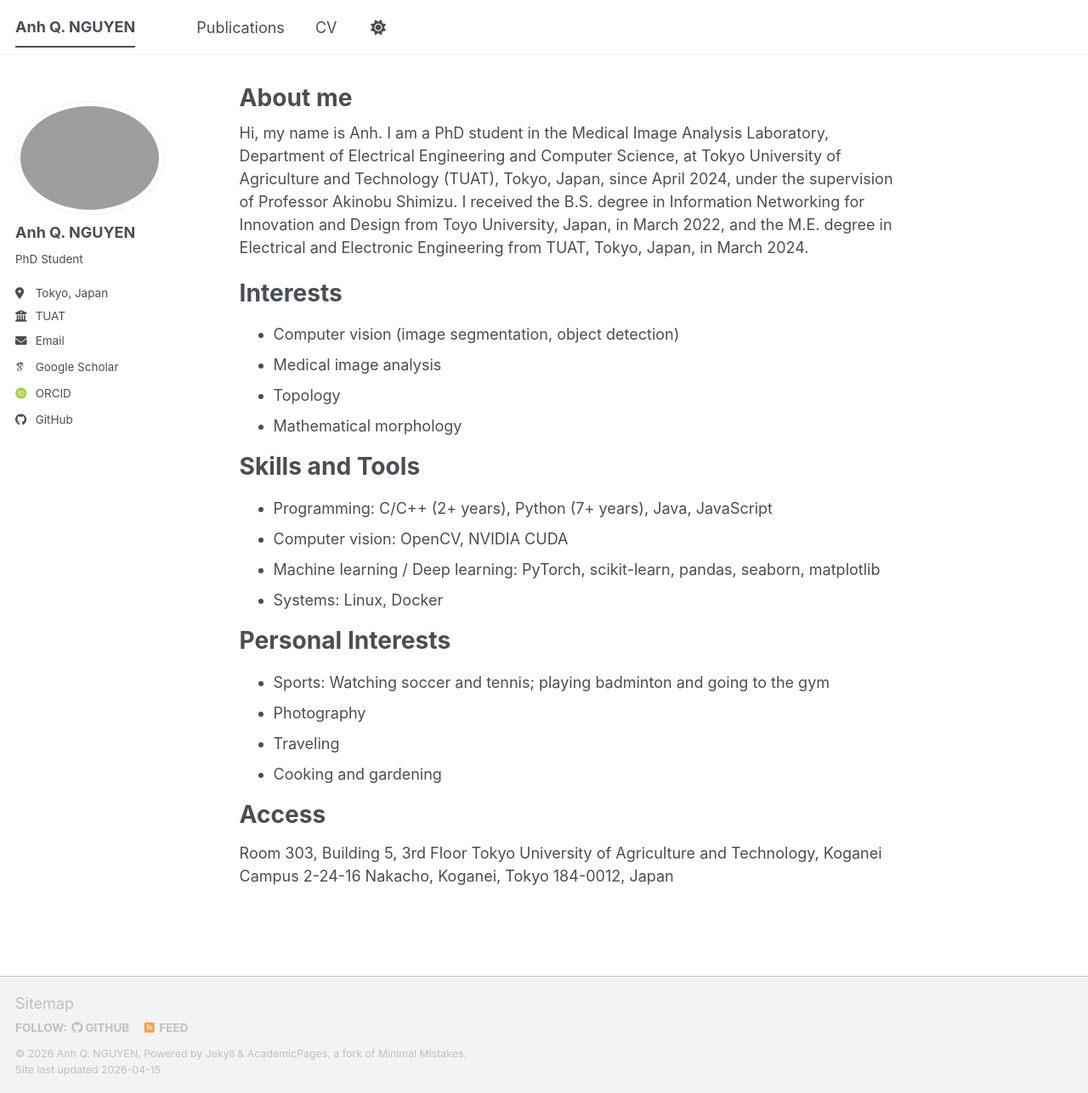
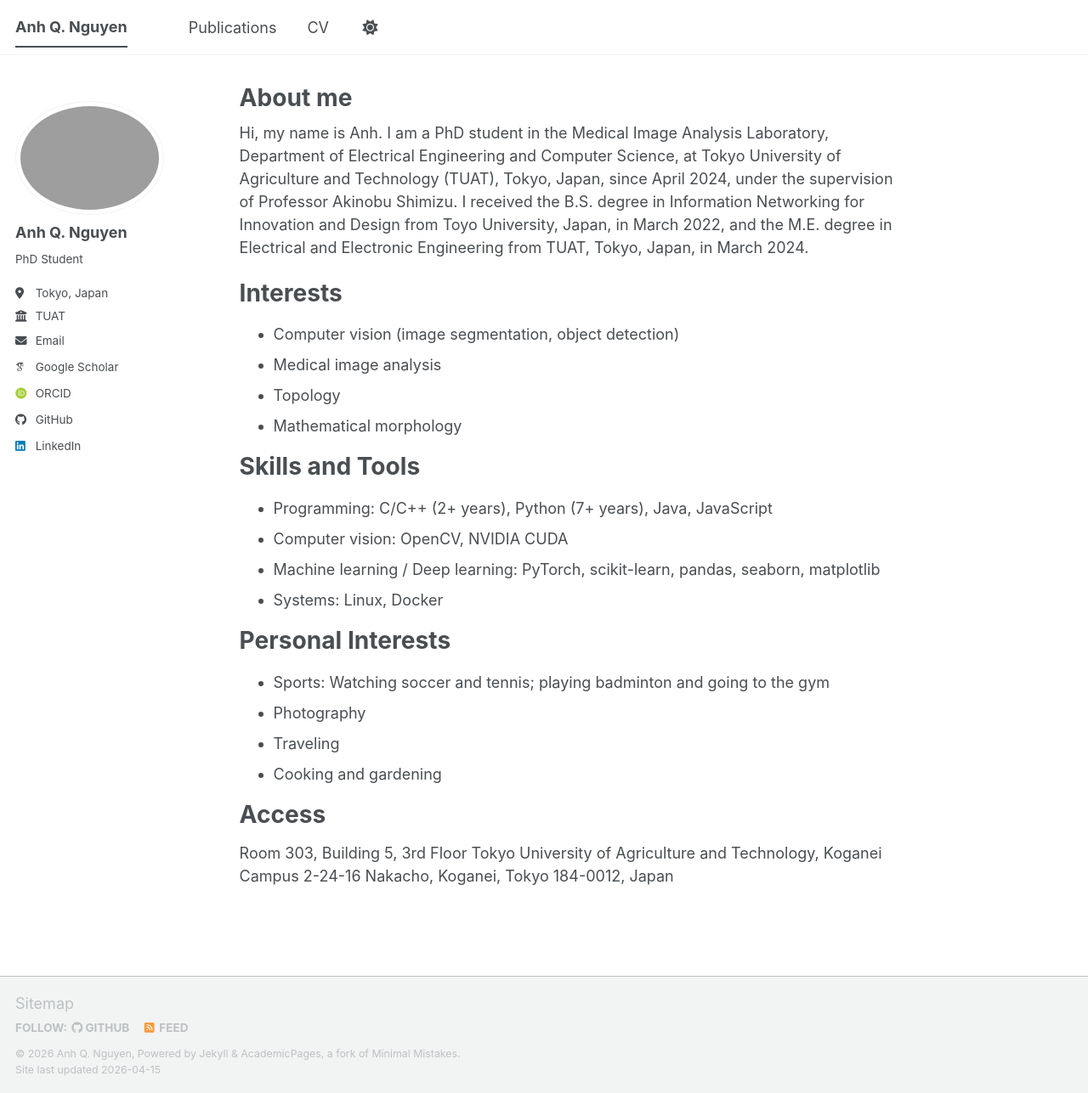
Before and after one commit to nguyenqanh/nguyenqanh.github.io, a Jekyll site: the page built from _pages/about.md, in a window 1280 px wide and 1287 px high. Shown: the whole window at 85% size. Built offline with Jekyll 4.4.1, drawn with Linux system fonts in a browser that asks for light colours; some web fonts are replaced; a script bundle is joined from its source files by our own code; library files that are not in the unit come from our copies.

Commit message:
Update _config.yml

```diff
--- a/_config.yml
+++ b/_config.yml
@@ -9,9 +9,9 @@
 # Basic Site Settings
 locale                   : "en-US"
 site_theme               : "default" # The available themes options are "default", "air", "sunrise", "mint", "dirt" and "contrast"
-title                    : "Anh Q. NGUYEN"
+title                    : "Anh Q. Nguyen"
 title_separator          : "-"
-name                     : &name "Anh Q. NGUYEN"
+name                     : &name "Anh Q. Nguyen"
 description              : &description "Your Name's academic portfolio"   # Update this with a general description of your site, this is the default if not overridden by a page
 url                      : https://nguyenqanh.github.io # The base hostname & protocol for your site e.g. "https://[your GitHub username].github.io",
                                                            # or if you already have some other page hosted on Github then use "https://[your GitHub username].github.io/[Your Repo Name]"
@@ -24,7 +24,7 @@ repository               : "nguyenqanh/nguyenqanh.github.io"
 author:
   # Biographic information
   avatar           : "profile.jpg"
-  name             : "Anh Q. NGUYEN"
+  name             : "Anh Q. Nguyen"
   pronouns         : # example: "she/her"
   bio              : "PhD Student"
   location         : "Tokyo, Japan"
@@ -66,7 +66,7 @@ author:
   keybase          : # Username
   instagram        : # Username
   lastfm           : # Username
-  linkedin         : # Username
+  linkedin         : "nguyenquynhanh99"
   mastodon         : # URL
   medium           : # URL
   pinterest        : # Username
```
